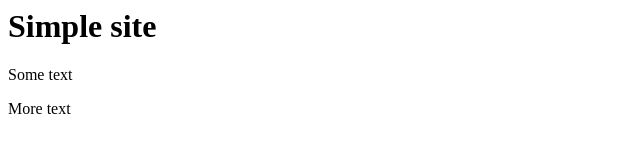
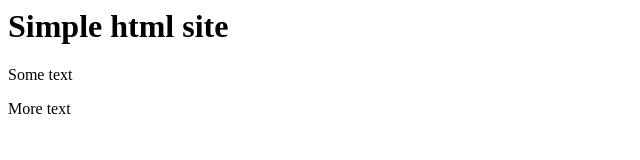
Before and after one commit to testdeploys/html_site, a plain HTML site: page index.html in a window 1280 px wide. Shown: the whole page, without its empty margins (0-640 px from the left). Drawn offline with Linux system fonts and the light colour scheme.

Commit message:
Update index.html

```diff
--- a/index.html
+++ b/index.html
@@ -1,4 +1,4 @@
-<h1> Simple site </h1>
+<h1> Simple html site </h1>
 
 <p> Some text </p>
 
```
